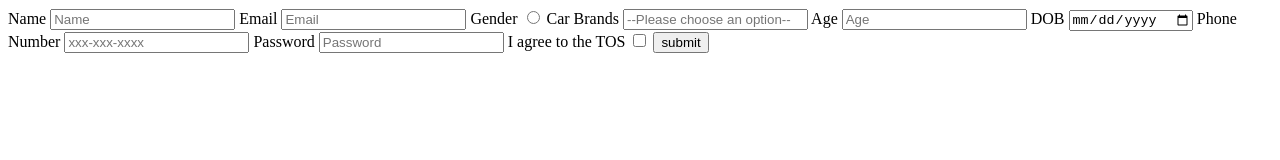
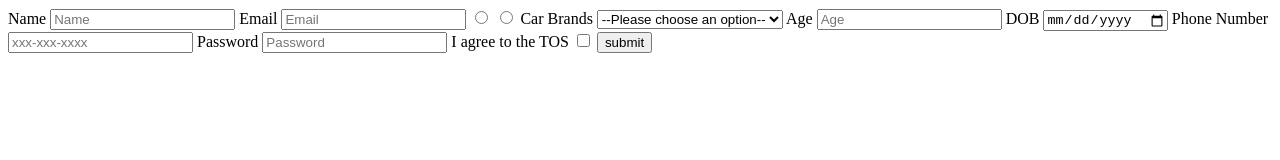
Before and after one commit to acciojob/signup-form-car-SahilJangid2611, a website: page main.html in a window 1280 px wide. Drawn offline with Linux system fonts and the light colour scheme.

Commit message:
created a submission

```diff
--- a/main.html
+++ b/main.html
@@ -11,61 +11,73 @@
 
 		<label for="name">Name</label>
 
-		<input type="Text" required id="gender" placeholder="Name">
+		<input type="Text" required id="gender" name="name" placeholder="Name">
 
 
 
 		<label for="email">Email</label>
 
-		<input type="Email" required id="email" placeholder="Email">
+		<input type="Email" required id="email" name="email" placeholder="Email">
 
 
 
 
 
-	   <label for="Gender">Gender</label>
+	   <label for="gender_m">
 
-		<input type="Radio" name="name" required id="gender_m, gender_f" >
+		<input type="Radio" name="gender" required id="gender_m" >
 
+		</label>
+
+		<label for="gender_f">
+
+		<input type="Radio" name="gender" required id="gender_f" >
+
+		</label>
 
 
        <label for="cars">Car Brands</label>
 
-		<input type="Select" required id="cars" placeholder="--Please choose an option--">
+		<select id="cards" name="cars" required>
+			<option value="" disabled selected>--Please choose an option--</option>
+			<option value="toyota">Toyota</option>
+			<option value="lamborghini">lamborghini</option>
+			<option value="alto">alto</option>
+		</select>
 
 
 
 		<label for="age">Age</label>
 
-		<input type="Number" required id="age" placeholder="Age">
+		<input type="Number" required id="age" name="age" placeholder="Age">
 
 
 
 		<label for="dob">DOB</label>
 
-		<input type="Date" required id="dob" >
+		<input type="Date" required name="dob" id="dob" >
 
 
 
 		<label for="tel">Phone Number</label>
 
-		<input type="Tel"  id="tel" placeholder="xxx-xxx-xxxx">
+		<input type="Tel"  name="tel" id="tel" placeholder="xxx-xxx-xxxx">
 
 
 
 		<label for="password">Password</label>
 
-		<input type="Password" required id="password" placeholder="Password">
+		<input type="Password" name="password" required id="password" placeholder="Password">
 
 
 
 		<label for="tos">I agree to the TOS</label>
 
-		<input type="Checkbox"  required id="tos">
+		<input type="Checkbox" name="tos" required id="tos">
 
 
 
-		<button>submit</button>
+		<button type="submit">submit</button>
 
 	</form>
     <script type="text/javascript" src="./script.js">
```
